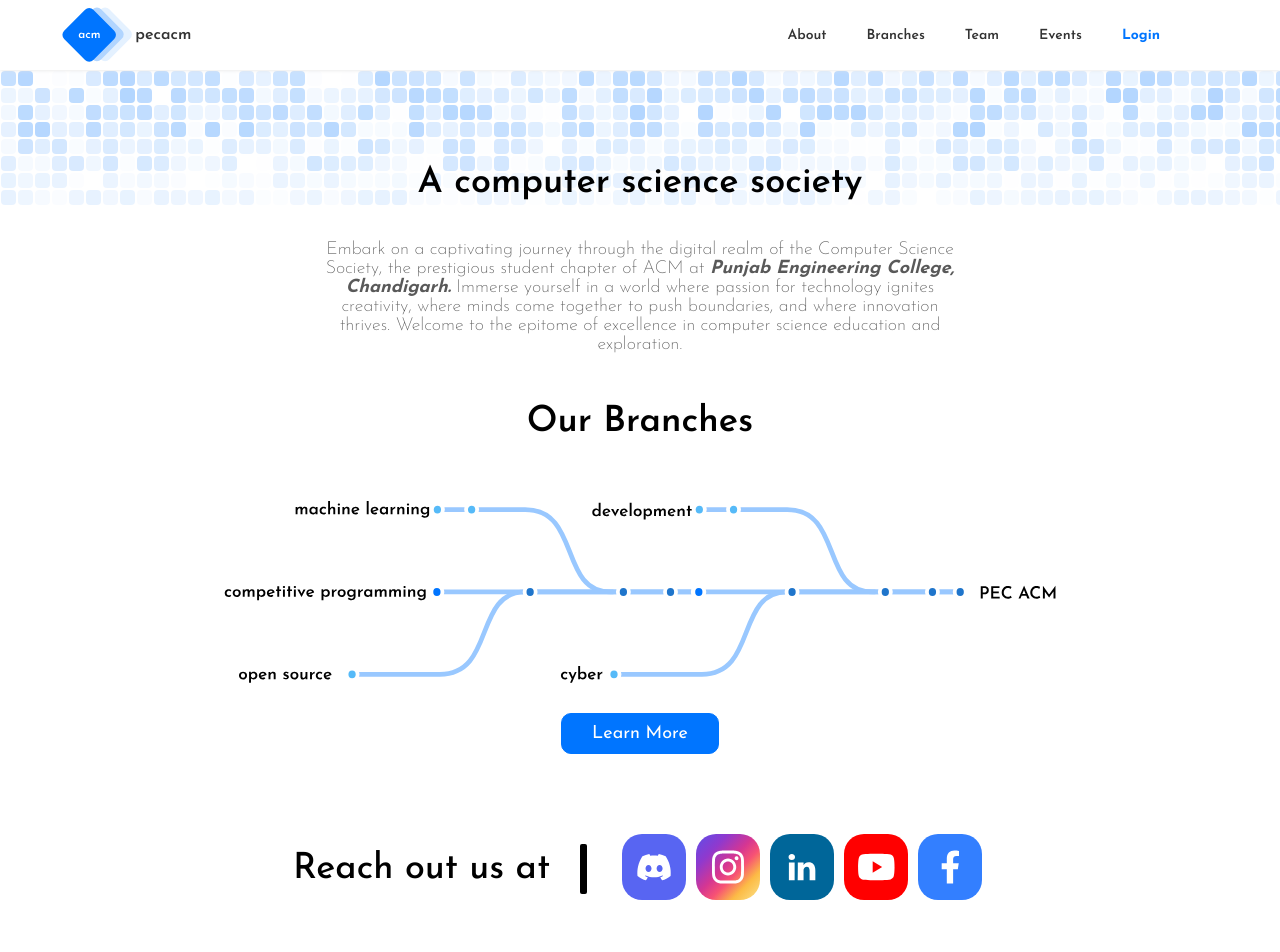
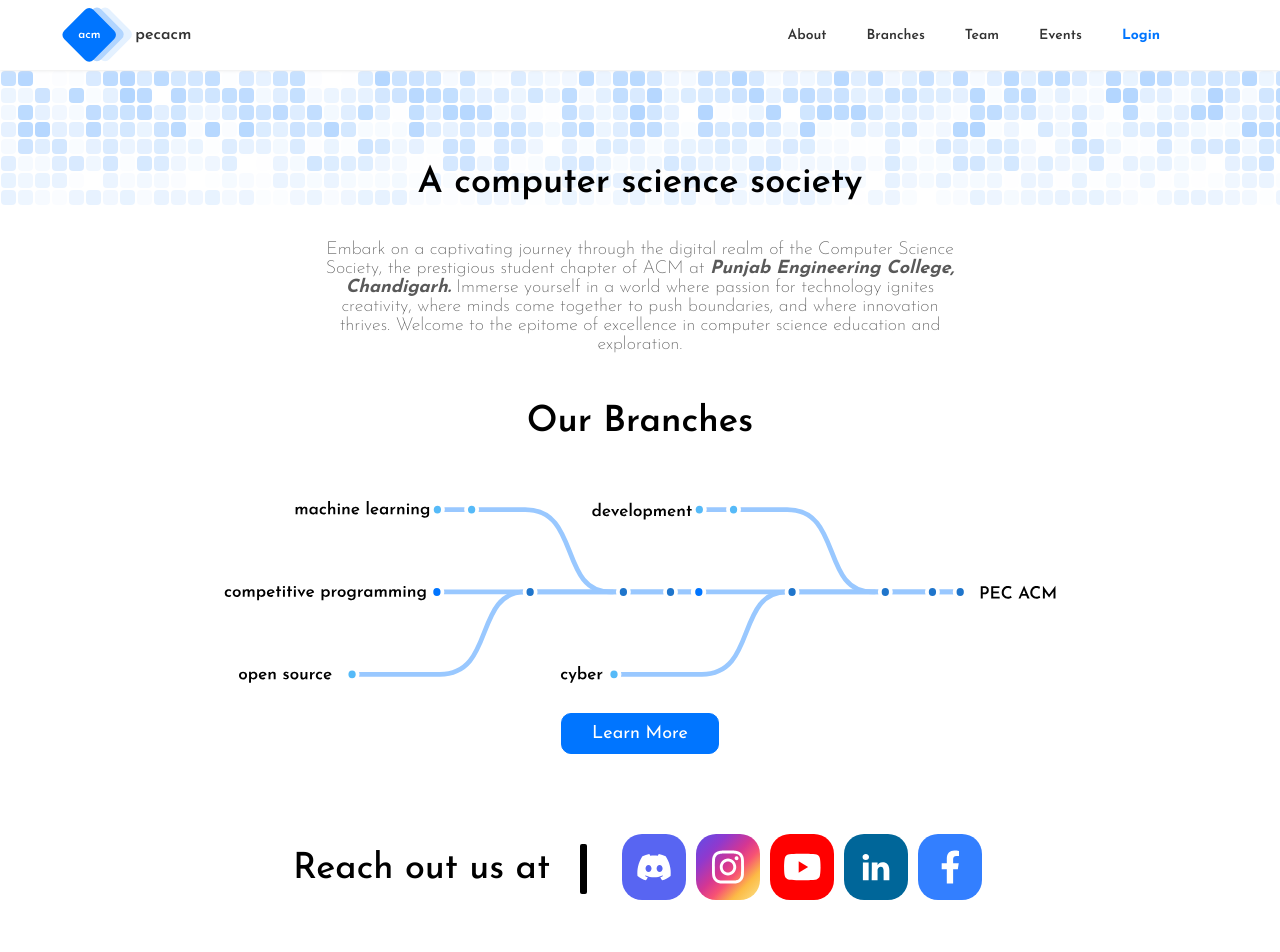
Before and after one commit to PEC-CSS/website, a Next.js app: page / in a window 1280 px wide. Shown: the top 952 px of the page. Built offline with nearby package versions, Linux system fonts and the light colour scheme.

Commit message:
Reuse socialLink object

```diff
--- a/components/common/Footer/Footer.tsx
+++ b/components/common/Footer/Footer.tsx
@@ -83,30 +83,36 @@ const aboutLinks = [
     },
 ]
 
-const socialLinks = [
+export const socialLinks = [
     {
         href: "",
         icon: <FaDiscord/>,
         name: "Discord",
+        svg: "/assets/illustrations/socials/discord.svg"
     }, {
-        href: "",
+        href: "https://github.com/PEC-CSS/",
         icon: <BsGithub/>,
         name: "Github",
+        svg: ""
     }, {
         href: "",
         icon: <BsInstagram/>,
         name: "Instagram",
+        svg: "/assets/illustrations/socials/instagram.svg"
     }, {
         href: "",
         icon: <BsYoutube/>,
         name: "Youtube",
+        svg: "/assets/illustrations/socials/youtube.svg"
     }, {
         href: "",
         icon: <FaLinkedinIn/>,
         name: "Linkedin",
+        svg: "/assets/illustrations/socials/linkedin.svg"
     }, {
         href: "",
         icon: <BsFacebook/>,
         name: "Facebook",
+        svg: "/assets/illustrations/socials/facebook.svg"
     },
 ]
--- a/pages/index.tsx
+++ b/pages/index.tsx
@@ -3,6 +3,7 @@ import styles from "../styles/pages/index.module.scss";
 import Branches from "../components/home/Branches";
 import Trending from "../components/home/Trending";
 import Link from "next/link";
+import { socialLinks } from "../components/common/Footer/Footer";
 
 export default function Home() {
     return <PageLayout title="Home | ACM at PEC" heading={"A computer science society"}>
@@ -35,9 +36,9 @@ export default function Home() {
             <h3>Reach out us at</h3>
             <div className={styles.divider}/>
             <div className={styles.social_icons}>
-                {socialLinks.map((socialLink, index) => {
+                {socialLinks.filter((socialLink) => socialLink.svg.length > 0 ).map((socialLink, index) => {
                     return <a key={index} href={socialLink.href}>
-                        <img src={socialLink.image} alt={socialLink.name}/>
+                        <img src={socialLink.svg} alt={socialLink.name} />
                     </a>
                 })}
             </div>
@@ -53,26 +54,26 @@ export default function Home() {
     </PageLayout>;
 }
 
-const socialLinks = [
-    {
-        href: "",
-        image: "/assets/illustrations/socials/discord.svg",
-        name: "Discord"
-    }, {
-        href: "",
-        image: "/assets/illustrations/socials/instagram.svg",
-        name: "Instagram"
-    }, {
-        href: "",
-        image: "/assets/illustrations/socials/linkedin.svg",
-        name: "Linkedin"
-    }, {
-        href: "",
-        image: "/assets/illustrations/socials/youtube.svg",
-        name: "YouTube"
-    }, {
-        href: "",
-        image: "/assets/illustrations/socials/facebook.svg",
-        name: "Facebook"
-    },
-]
+// const socialLinks = [
+//     {
+//         href: "",
+//         image: "/assets/illustrations/socials/discord.svg",
+//         name: "Discord"
+//     }, {
+//         href: "",
+//         image: "/assets/illustrations/socials/instagram.svg",
+//         name: "Instagram"
+//     }, {
+//         href: "",
+//         image: "/assets/illustrations/socials/linkedin.svg",
+//         name: "Linkedin"
+//     }, {
+//         href: "",
+//         image: "/assets/illustrations/socials/youtube.svg",
+//         name: "YouTube"
+//     }, {
+//         href: "",
+//         image: "/assets/illustrations/socials/facebook.svg",
+//         name: "Facebook"
+//     },
+// ]
--- a/styles/pages/about.module.scss
+++ b/styles/pages/about.module.scss
@@ -13,12 +13,12 @@ $side-gap: min(60px, 6vw);
     max-width: 1200px;
     display: flex;
     padding: 10px 0;
-    margin: 0 40px;
+    margin: 0px 40px 100px 40px;
     align-items: center;
     justify-content: space-evenly;
 
     .content {
-      max-width: 50%;
+      max-width: 45%;
       min-width: 260px;
       text-align: left;
 
@@ -28,7 +28,7 @@ $side-gap: min(60px, 6vw);
 
       .text {
         font-size: 16px;
-        margin: 5px 0;
+        margin: 10px 0;
       }
     }
 
```
